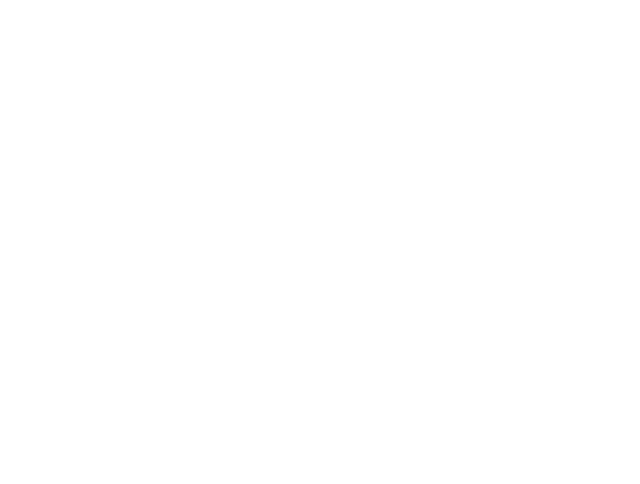
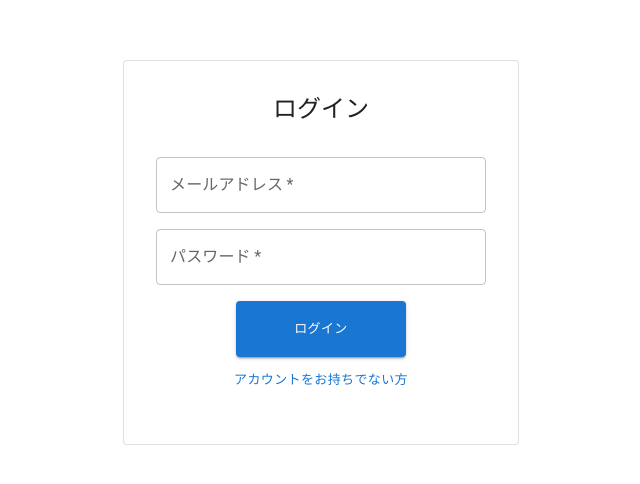
Before and after one commit to Jichul54/delivery-app, a React (Create React App) app in the folder frontend/: page /login in a window 1280 px wide. Before the commit this address had no page. Shown: the part 140-624 px from the top of the page, without its empty margins (319-959 px from the left). Built offline with nearby package versions, Linux system fonts and the light colour scheme.

Commit message:
ログイン画面emailに変更

```diff
--- a/frontend/src/App.js
+++ b/frontend/src/App.js
@@ -11,6 +11,7 @@ import ConfirmPackageInfo from './pages/Admin/Registering Packages/ConfirmPackag
 import Home from './pages/Home';
 import CheckAdmin from './pages/Admin/CheckAdmin/CheckAdmin';
 import DeliverItems from './pages/Drivers/DeliverItems';
+import LoginForm from './pages/Login/LoginForm';
 
 function App() {
   return (
@@ -27,6 +28,7 @@ function App() {
         <Route path={`/deliver-items`} element={<DeliverItems />}/>
         <Route path={`/home`} element={<Home />} />
         <Route path={`/test`} element={<Test />} />
+        <Route path={`/login`} element={<LoginForm />} />
       </Routes>
     </BrowserRouter>
   );
--- /dev/null
+++ b/frontend/src/api/login.js
@@ -0,0 +1,30 @@
+export async function postLoginInfo(email, password) {
+  try {
+    const response = await fetch('/login', {
+      method: 'POST',
+      headers: {
+        'Content-Type': 'application/json',
+      },
+      body: JSON.stringify({
+        "email": email,
+        "password": password
+      })
+    });
+
+    const data = await response.json();
+
+    if (response.status === 201) {
+      // 成功時処理
+      console.log('テスト成功', data);
+      return data;
+    } else {
+      // 失敗時処理
+      console.error('テスト失敗', data);
+      return null;
+    }
+  } catch (error) {
+    // ネットワークエラーやリクエスト失敗時の処理
+    console.error('通信エラー:', error);
+    throw error;
+  }
+}
--- /dev/null
+++ b/frontend/src/pages/Login/LoginForm.js
@@ -0,0 +1,74 @@
+import * as React from 'react';
+import { Button, Card, CardHeader, CardContent, Container, TextField } from '@mui/material';
+import { useNavigate } from 'react-router-dom';
+import { postLoginInfo } from '../../api/login';
+
+export default function LoginForm() {
+
+  const navigate = useNavigate();
+
+  const [email, setEmail] = React.useState('');
+  const [password, setPassword] = React.useState('');
+
+  const handleSubmit = async () => {
+    // API呼び出し
+    const result = await postLoginInfo(email, password);
+    if (result) {
+      // 成功時
+      alert(`ログイン成功: ${result.email} ${result.password}`);
+    } else {
+      // 失敗時
+      alert('ログイン失敗')
+    }
+  }
+
+  return (
+    <div className='Login_user'>
+      <Container maxWidth='xs'>
+        <Card variant='outlined' sx={{ p:2, mt:25, mb:20 }}>
+          <CardHeader title='ログイン' sx={{ textAlign:'center' }}/>
+          <CardContent
+            sx={{
+              display: 'grid',
+              gap: 2,
+              gridTemplateRows: 'repeat(3, 1fr)'
+            }}
+          >
+            <TextField
+              id='email'
+              label='メールアドレス'
+              size='medium'
+              value={ email }
+              required
+              onChange={(e) => setEmail(e.target.value)}
+            />
+            <TextField
+              id='password'
+              label='パスワード'
+              size='medium'
+              value={ password }
+              required
+              onChange={(e) => setPassword(e.target.value)}
+            />
+            <Button
+              size='small'
+              color='primary'
+              variant='contained'
+              sx={{ mx:10 }}
+              onClick={handleSubmit}
+            >
+              ログイン
+            </Button>
+            <Button
+              size='small'
+              sx={{ height:'50%' }}
+              onClick={() => {navigate('/users')}}
+            >
+              アカウントをお持ちでない方
+            </Button>
+          </CardContent>
+        </Card>
+      </Container>
+    </div>
+  )
+}
--- a/frontend/src/pages/Main.js
+++ b/frontend/src/pages/Main.js
@@ -22,8 +22,11 @@ const Main = () => {
       <Button onClick={() => {navigate(`/check-admin`)}}>
         管理者確認画面
       </Button>
-      <Button onClick={() => {navigate(`deliver-items`)}}>
+      <Button onClick={() => {navigate(`/deliver-items`)}}>
         配達画面
+      </Button>
+      <Button onClick={() => {navigate(`/login`)}}>
+        ログイン
       </Button>
       <Button onClick={() => {navigate(`/test`)}}>
         テスト
--- a/frontend/src/pages/Signup/SignUpForm.js
+++ b/frontend/src/pages/Signup/SignUpForm.js
@@ -114,7 +114,7 @@ export default function SignUpForm() {
             <Button
               size='small'
               sx={{ height:'50%' }}
-              onClick={() => {navigate('/login-users')}}
+              onClick={() => {navigate('/login')}}
             >
               既にアカウントをお持ちの場合
             </Button>
```
